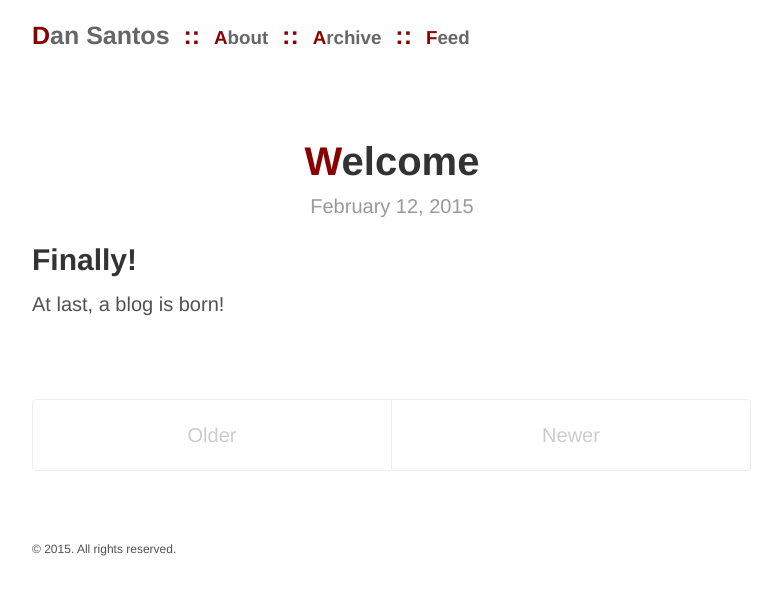
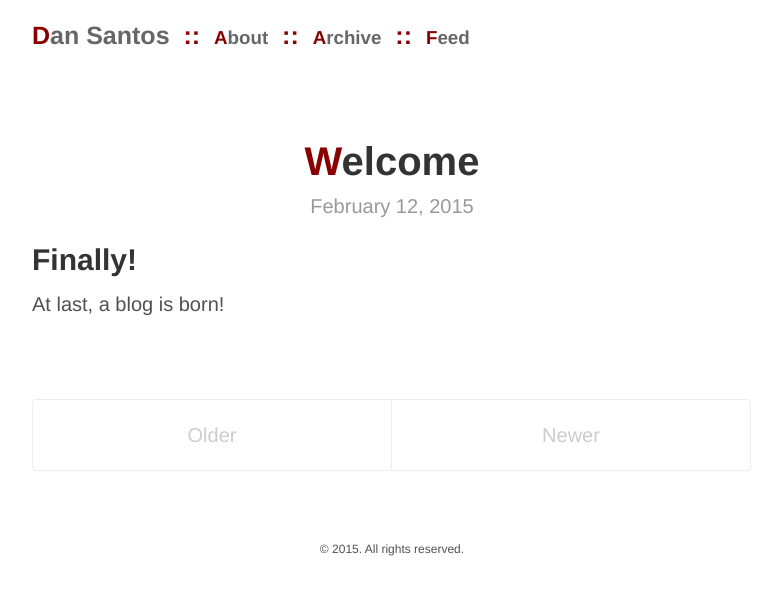
Before and after one commit to CanIGetAPickle/CanIGetAPickle.github.io, a Jekyll site: the page built from index.html, in a window 1280 px wide. Shown: the top 595 px of the page, without its empty margins (248-1030 px from the left). Built offline with Jekyll 4.4.1, drawn with Linux system fonts in a browser that asks for light colours; the list of posts is cut into pages by our own code.

Commit message:
Footer text-align center

```diff
--- a/public/css/poole.css
+++ b/public/css/poole.css
@@ -472,3 +472,9 @@ a.pagination-item:hover {
     border-bottom-right-radius: 4px;
   }
 }
+
+/* Footer */
+
+.footer {
+  text-align: center;
+}
```
